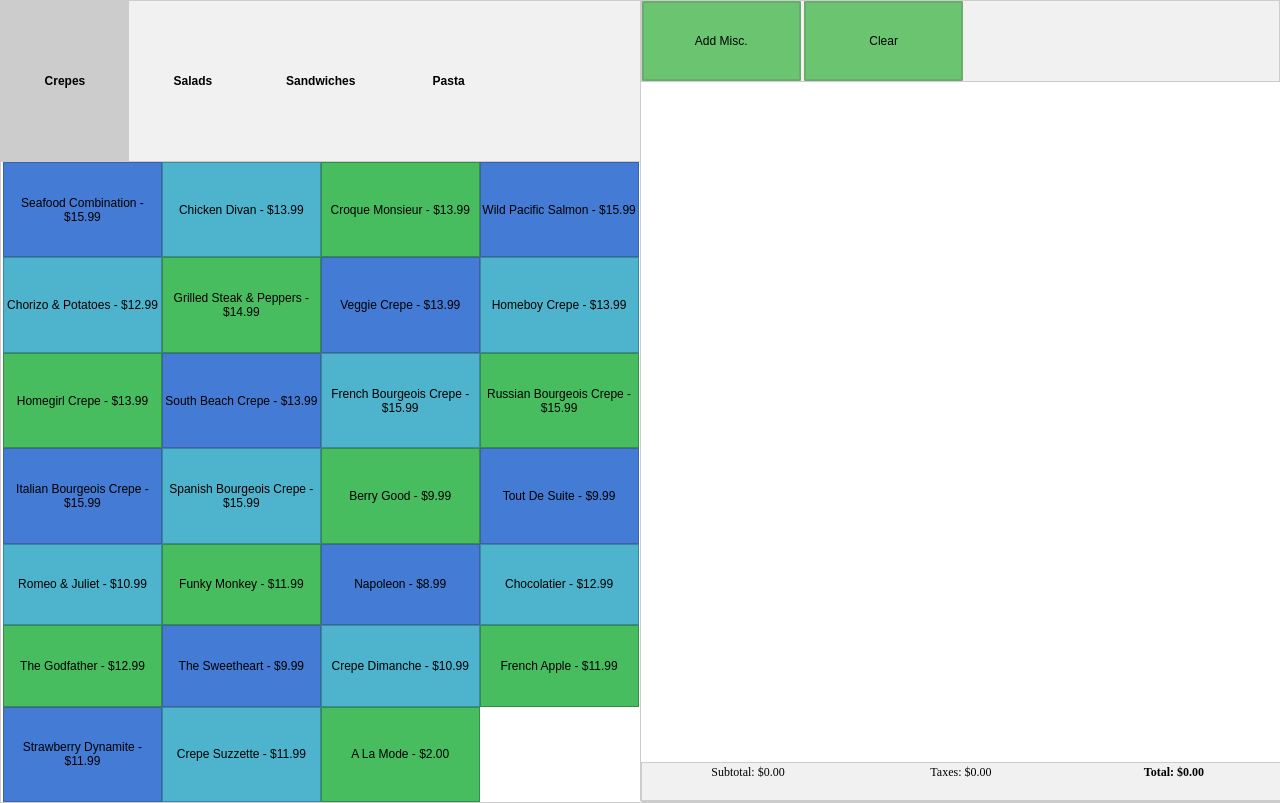
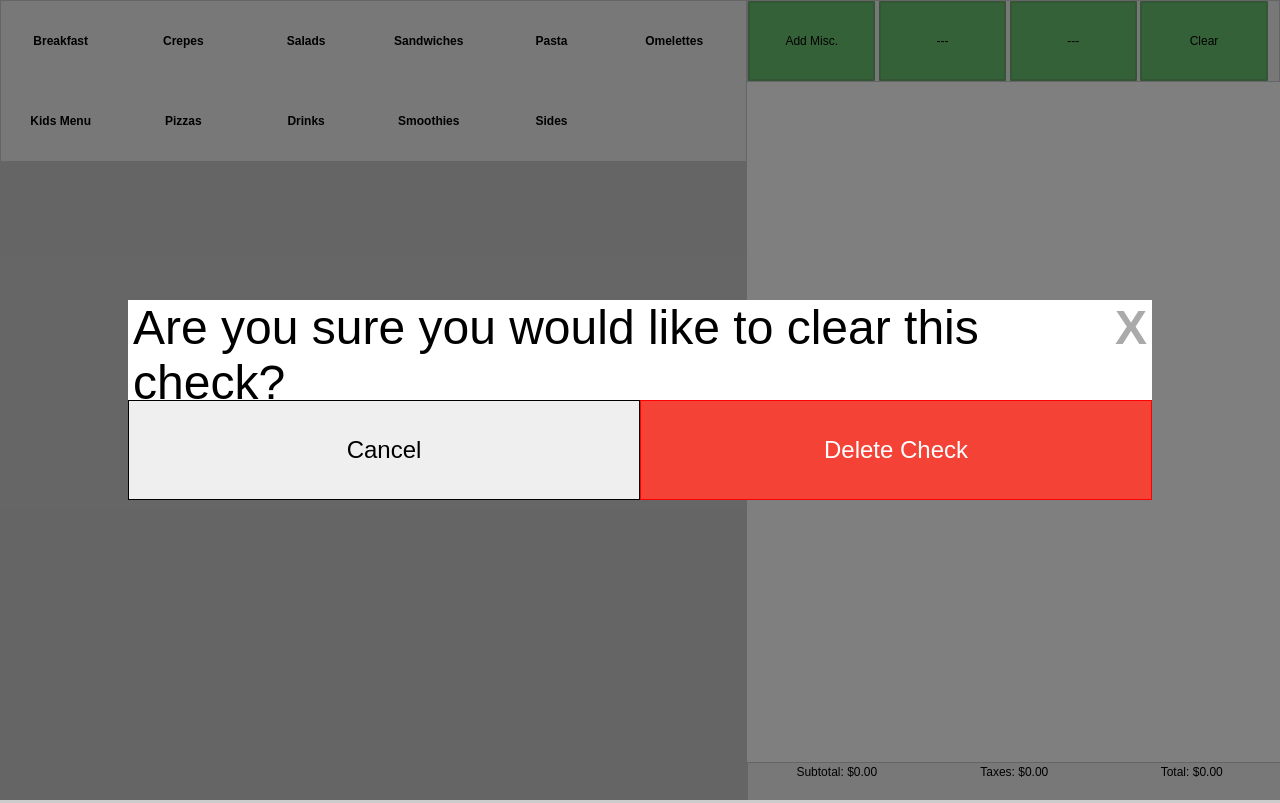
Before and after one commit to sundaysotb/sundaysotb.github.io, a plain HTML site: page index.html in a window 1280 px wide. Both pictures are taken after a click on the button "Clear". Drawn offline with Linux system fonts and the light colour scheme.

Commit message:
Update index.html

```diff
--- a/index.html
+++ b/index.html
@@ -5,42 +5,42 @@
 	<script type="text/javascript" src="currency.js"></script>
 </head>
 <body>
-	<div class="item-selection" style="width:50vw">
+	<div id="confirmation-dialog">
+		<div class="dialog-container">
+			<div style="display: flex; height: 50%;">
+				<div class="dialog-text">
+					Are you sure you would like to clear this check?
+				</div>
+				<div class="close-dialog" onclick="cancelClear()">X</div>
+			</div>
+			<div class="dialog-button-container" style="display: flex; height: 50%;">
+				<button class="dialog-button-cancel" onclick="cancelClear()">Cancel</button>
+				<button class="dialog-button-delete" onclick="clearCheck()">Delete Check</button>
+			</div>
+		</div>
+	</div>
+	<div id="all-content-container">
+		<div id="leftContentArea" class="item-selection" style="width:70vw">
 			<div class="tab">
-			<button class="tablinks active" onclick="openTab(event, 'Crepes')">Crepes</button>
+				<button id="defaultTab" class="tablinks" onclick="openTab(event, 'Breakfast')">Breakfast</button>
+				<button class="tablinks" onclick="openTab(event, 'Crepes')">Crepes</button>
 				<button class="tablinks" onclick="openTab(event, 'Salads')">Salads</button>
 				<button class="tablinks" onclick="openTab(event, 'Sandwiches')">Sandwiches</button>
 				<button class="tablinks" onclick="openTab(event, 'Pasta')">Pasta</button>
-		</div>
-
-		<div id="Crepes" style="display: block;" class="tabcontent">
-			<div class="buttonArea" id="Crepes-Content">
-
-			</div>
-		</div>
-
-		<div id="Salads" class="tabcontent">
-			<div class="buttonArea" id="Salads-Content">
-
-			</div>
-		</div>
-
-		<div id="Sandwiches" class="tabcontent">
-			<div class="buttonArea" id="Sandwiches-Content">
-				Section Under Construction
-			</div>
-		</div>
-
-		<div id="Pasta" class="tabcontent">
-			<div class="buttonArea" id="Pasta-Content">
-
-			</div>
+				<button class="tablinks" onclick="openTab(event, 'Omelettes')">Omelettes</button>
+				<button class="tablinks" onclick="openTab(event, 'Kids Menu')">Kids Menu</button>
+				<button class="tablinks" onclick="openTab(event, 'Pizzas')">Pizzas</button>
+				<button class="tablinks" onclick="openTab(event, 'Drinks')">Drinks</button>
+				<button class="tablinks" onclick="openTab(event, 'Smoothies')">Smoothies</button>
+				<button class="tablinks" onclick="openTab(event, 'Sides')">Sides</button>
 			</div>
 		</div>
 		<div class="payment-calculator">
 			<div class="check-controls">
 				<button class="check-control-button" onclick="addMisc()">Add Misc.</button>
-			<button class="check-control-button" onclick="clearCheck()">Clear</button>
+				<button class="check-control-button" onclick="">---</button>
+				<button class="check-control-button" onclick="">---</button>
+				<button class="check-control-button" onclick="clearCheckDialog()">Clear</button>
 			</div>
 			<div id="item-list" class="item-list">
 
@@ -57,10 +57,9 @@
 				</div>
 			</div>
 		</div>
-
+	</div>
 </body>
 </html>
-
 <style>
 html, body {
   background-color: #ccc;
@@ -71,10 +70,52 @@ html {
   height: 100%;
 }
 
+* {
+  font-family: sans-serif;
+}
+
 body {
   height: 100%;
   display: flex;
   overflow: hidden;
+}
+
+.close-dialog {
+  color: #aaaaaa;
+  margin-top: 0px;
+  margin-right: 5px;
+  font-size: 4em;
+  font-weight: bold;
+}
+
+.close-dialog:hover,
+.close-dialog:focus {
+  color: #000;
+  text-decoration: none;
+  cursor: pointer;
+}
+
+.dialog-button-container button {
+  float: left;
+  width: 50%;
+  height: 100%;
+  font-size: 2em;
+}
+
+.dialog-button-cancel {
+  border: 1px solid black;
+}
+
+.dialog-button-delete {
+  color: white;
+  background-color: #f44336;
+  border: 1px solid red;
+}
+
+.dialog-text {
+  width: 100%;
+  font-size: 4em;
+  margin-left: 5px;
 }
 
 * {
@@ -84,6 +125,41 @@ body {
 *, *::before, *::after {
   margin: 0;
   padding: 0;
+}
+
+#all-content-container {
+  width: 100%;
+  height: 100%;
+  display: flex;
+}
+
+#confirmation-dialog {
+  position: fixed;
+  display: none;
+  width: 100%;
+  height: 100%;
+  top: 0;
+  left: 0;
+  right: 0;
+  bottom: 0;
+  background-color: rgba(0,0,0,0.5);
+  z-index: 2;
+}
+
+.dialog-container {
+  width: 80%;
+  height: 25%;
+  background-color: white;
+  position: absolute; /*Can also be `fixed`*/
+  left: 0;
+  right: 0;
+  top: 0;
+  bottom: 0;
+  margin: auto;
+  /*Solves a problem in which the content is being cut when the div is smaller than its' wrapper:*/
+  max-width: 100%;
+  max-height: 100%;
+  overflow: hidden;
 }
 
 button {
@@ -99,12 +175,11 @@ button {
 
 .tab button {
   background-color: inherit;
-  float: left;
   border: none;
   outline: none;
   cursor: pointer;
-  height: 100%;
-  width: 20%;
+  height: 50%;
+  width: 16%;
   transition: 0.3s;
   font-weight: bold;
 }
@@ -127,6 +202,8 @@ button {
 }
 
 .item-button {
+  font-weight: bold;
+  color: black;
   border: 1px solid;
   background-color: red;
 }
@@ -218,7 +295,7 @@ button {
 }
 
 .check-control-button {
-  width: 25%;
+  width: 24%;
   height: 100%;
   border-style: solid;
   border-radius: 1%;
@@ -255,55 +332,58 @@ button {
 	var jsonData;
 	var subtotal;
 	var currId;
-
 	loadJSON(function(json) {
 		currId = 0;
-		console.log(json);
 		jsonData = JSON.parse(JSON.stringify(json));
+		// , '#a5b3e8', '#6c7287', '#acd6a9', '#95a894'
+		var colorPalettes = [['#72a6b3', '#5f777d', '#97ccaf', '#6f8c7c']];
 
-		var colors = ['#447bd4', '#3a63a6', '#4eb3cc', '#3a8a9e', '#48bd5f', '#358c46'];
-		var colors1 = ['#3E92CC', '#2A628F', '#16324F', '#13293D', '#18435A', '#113142'];
+		var leftContentArea = document.getElementById("leftContentArea");
 
-		// This is a terrible way to do this haha (Too much repetition)
-		var text = "";
-		for(i in jsonData.Crepes)
+		var categoryNum = 0;
+		for(category in jsonData)
 		{
-			var item = jsonData.Crepes[i];
-			text += "<button id=\"" + item.Name + "-" + item.Price + "\"" + "class=\"item-button\"" + " style=\"background-color: " + colors[(2 * i) % colors.length]
-				+ "; border-color: " + colors[(2 * i + 1) % colors.length] + ";\"" + "onClick=\"addItem(this.id)\">" + item.Name + " - $" + item.Price + "</button>";
+			var colors = colorPalettes[categoryNum % colorPalettes.length];
+			var text =  "";
+			for(itemNum in jsonData[category])
+			{
+				var item = jsonData[category][itemNum];
+				text += "<button id=\"" + item.Name + "-" + item.Price + "\"" + "class=\"item-button\"" + " style=\"background-color: " + colors[(2 * parseInt(itemNum)) % colors.length]
+				+ "; border-color:" + colors[(1 + 2 * parseInt(itemNum)) % colors.length] +  ";\"" + "onClick=\"addItem(this.id)\">" + item.Name + " - $" + item.Price + "</button>";
 			}
-		document.getElementById("Crepes-Content").innerHTML = text;
 
-		text = "";
-		for(i in jsonData.Salads)
-		{
-			var item = jsonData.Salads[i];
-			text += "<button id=\"" + item.Name + "-" + item.Price + "\"" + "class=\"item-button\"" + " style=\"background-color: " + colors[(2 * i) % colors.length]
-				+ "; border-color: " + colors[(2 * i + 1) % colors.length] + ";\"" + "onClick=\"addItem(this.id)\">" + item.Name + " - $" + item.Price + "</button>";
+			var categoryChild = document.createElement('div');
+			categoryChild.id = category;
+			categoryChild.style.display = "block";
+			categoryChild.className = "tabcontent";
+
+			var buttonArea = document.createElement('div');
+			buttonArea.className = "buttonArea";
+			buttonArea.id = category + "-Content";
+			buttonArea.innerHTML = text;
+
+			categoryChild.appendChild(buttonArea);
+			leftContentArea.appendChild(categoryChild);
+			categoryNum++;
 		}
-		document.getElementById("Salads-Content").innerHTML = text;
-
-		text = "";
-		for(i in jsonData.Sandwiches)
-		{
-			var item = jsonData.Sandwiches[i];
-			text += "<button id=\"" + item.Name + "-" + item.Price + "\"" + "class=\"item-button\"" + " style=\"background-color: " + colors[(2 * i) % colors.length]
-				+ "; border-color: " + colors[(2 * i + 1) % colors.length] + ";\"" + "onClick=\"addItem(this.id)\">" + item.Name + " - $" + item.Price + "</button>";
-		}
-		document.getElementById("Sandwiches-Content").innerHTML = text;
-
-		text = "";
-		for(i in jsonData.Pasta)
-		{
-			var item = jsonData.Pasta[i];
-			text += "<button id=\"" + item.Name + "-" + item.Price + "\"" + "class=\"item-button\"" + " style=\"background-color: " + colors[(2 * i) % colors.length]
-				+ "; border-color: " + colors[(2 * i + 1) % colors.length] + ";\"" + "onClick=\"addItem(this.id)\">" + item.Name + " - $" + item.Price + "</button>";
-		}
-		document.getElementById("Pasta-Content").innerHTML = text;
 
 		subtotal = currency("0");
-		// console.log(subtotal);
+
+		openTab(null, 'Breakfast');
+		document.getElementById('defaultTab').className += " active";
 	});
+
+	function cancelClear()
+	{
+		document.getElementById("all-content-container").style.display = "block;";
+		document.getElementById("confirmation-dialog").style.display = "none";
+	}
+
+	function clearCheckDialog()
+	{
+		document.getElementById("all-content-container").style.display = "none;";
+		document.getElementById("confirmation-dialog").style.display = "block";
+	}
 
 	function addItem(buttonId)
 	{
@@ -327,6 +407,7 @@ button {
 
 	function clearCheck()
 	{
+		cancelClear(); // Close clear dialog
 		document.getElementById("item-list").innerHTML = "";
 		subtotal = currency("0");
 		updateTotals();
@@ -347,19 +428,23 @@ button {
 
 		var name = document.createElement('name');
 		name.style.width = "100%";
-		name.innerHTML = "<input class=\"misc-name-input\"/>";
+		name.innerHTML = "<input class=\"misc-name-input\" value=\"Misc. Side\"/>";
 
 		entry.appendChild(name);
 
 		var price = document.createElement('price');
-		price.innerHTML = "<input class=\"misc-price-input\" min=\"0\" oninput=\"\" onchange=\"\"/>";
+		price.innerHTML = "<input class=\"misc-price-input\" min=\"0\" value=\"2.99\" oninput=\"\" onchange=\"\"/>";
 		price.addEventListener('input', onChangeMisc);
+		price.oldvalue = '2.99';
 
 		entry.appendChild(price);
 
 		container.appendChild(entry);
 
 		currId++;
+
+		subtotal = subtotal.add('2.99');
+		updateTotals();
 	}
 
 	function updateTotals()
@@ -374,6 +459,10 @@ button {
 		if(element.target.oldvalue != undefined)
 		{
 			subtotal = subtotal.subtract(element.target.oldvalue);
+		}
+		else if(element.target.oldvalue == undefined)
+		{
+			subtotal = subtotal.subtract('2.99');
 		}
 
 		element.target.oldvalue = element.target.value;
@@ -418,6 +507,7 @@ button {
 		tablinks[i].className = tablinks[i].className.replace(" active", "");
 	  }
 	  document.getElementById(tabName).style.display = "block";
+	  if(event != undefined)
 		event.currentTarget.className += " active";
 	}
 </script>
```
Lines whose indentation alone changed are shown as unchanged.
